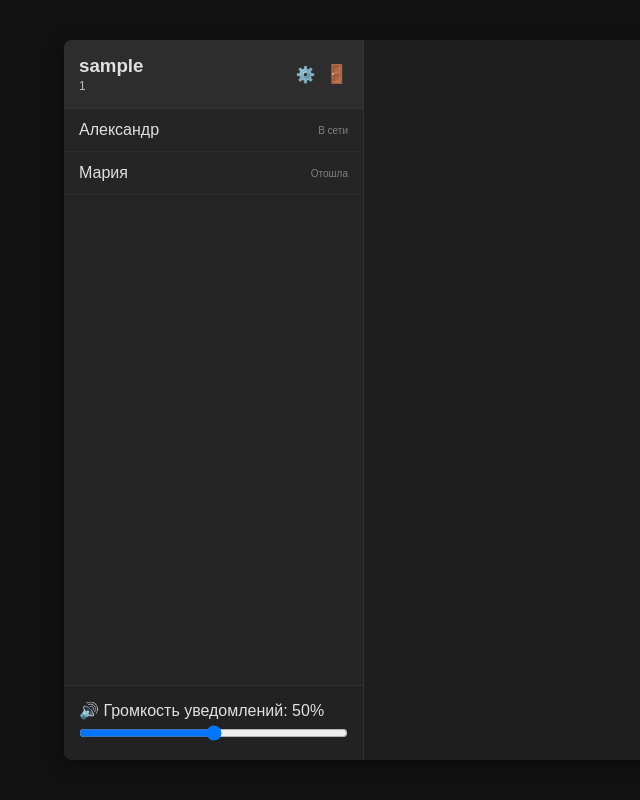
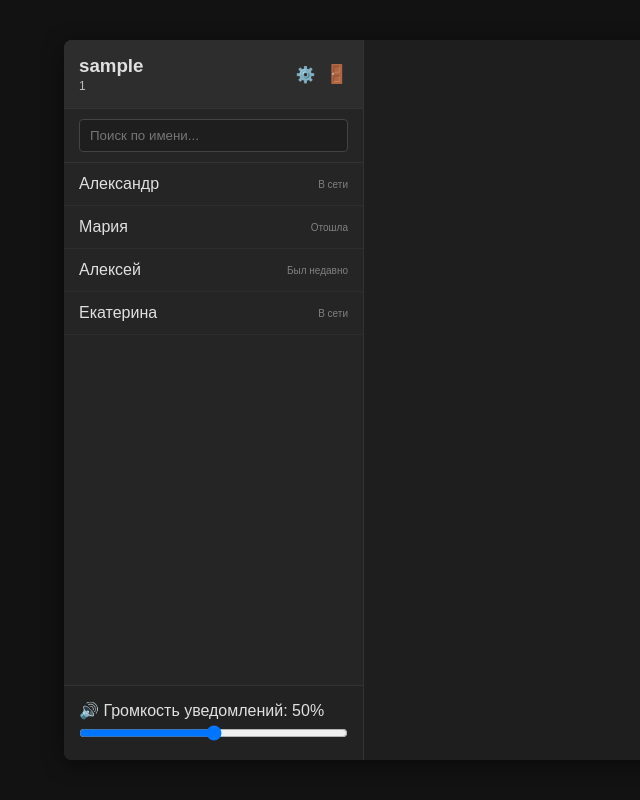
Before and after one commit to antonpro777/messenger, a Flask app: page / in a window 1280 px wide. Shown: the whole page, without its empty margins (0-640 px from the left). Run offline with Flask 3, Linux system fonts and the light colour scheme; the visitor is signed in with stand-in values (Sample User, id 1).

Commit message:
Update index.html

```diff
--- a/templates/index.html
+++ b/templates/index.html
@@ -41,6 +41,24 @@
             justify-content: space-between;
             align-items: center;
             border-bottom: 1px solid #333;
+        }
+        /* Стили для блока поиска */
+        .search-box {
+            padding: 10px 15px;
+            background: #252526;
+            border-bottom: 1px solid #333;
+        }
+        .search-box input {
+            width: 100%;
+            padding: 8px 10px;
+            background: #1e1e1e;
+            border: 1px solid #444;
+            color: white;
+            border-radius: 4px;
+            outline: none;
+        }
+        .search-box input:focus {
+            border-color: #0088cc;
         }
         .user-list {
             flex: 1;
@@ -166,6 +184,11 @@
                 </div>
             </div>
 
+            <!-- Поле поиска пользователей -->
+            <div class="search-box">
+                <input type="text" id="searchInput" placeholder="Поиск по имени..." oninput="filterUsers()">
+            </div>
+
             <div class="user-list" id="userList">
                 <!-- Заполняется через JS -->
             </div>
@@ -207,7 +230,7 @@
         </div>
     </div>
 
-    <!-- Встроенный JavaScript для управления интерфейсом -->
+    <!-- JavaScript с логикой поиска -->
     <script>
         let notificationVolume = 0.5;
 
@@ -225,7 +248,6 @@
             const newStatus = document.getElementById('newStatusInput').value;
             document.getElementById('myStatusText').innerText = newStatus;
             toggleProfileModal();
-            // Здесь будет отправка статуса в базу Supabase
         }
 
         function toggleBlockUser() {
@@ -251,22 +273,40 @@
 
             input.value = '';
             box.scrollTop = box.scrollHeight;
-            // Здесь будет отправка сообщения в Supabase
         }
 
-        // Пример загрузки списка пользователей для интерфейса
+        // Функция фильтрации списка пользователей по введенному тексту
+        function filterUsers() {
+            const query = document.getElementById('searchInput').value.toLowerCase();
+            const userItems = document.querySelectorAll('.user-item');
+
+            userItems.forEach(item => {
+                const username = item.getAttribute('data-username').toLowerCase();
+                if (username.includes(query)) {
+                    item.style.display = 'flex';
+                } else {
+                    item.style.display = 'none';
+                }
+            });
+        }
+
+        // Загрузка списка пользователей
         window.onload = function() {
             const userList = document.getElementById('userList');
-            // Тестовые заглушки пользователей до подключения бэкенда базы данных
             const dummyUsers = [
                 { id: 1, username: 'Александр', status: 'В сети' },
-                { id: 2, username: 'Мария', status: 'Отошла' }
+                { id: 2, username: 'Мария', status: 'Отошла' },
+                { id: 3, username: 'Алексей', status: 'Был недавно' },
+                { id: 4, username: 'Екатерина', status: 'В сети' }
             ];
 
             dummyUsers.forEach(user => {
                 const item = document.createElement('div');
                 item.className = 'user-item';
+                // Сохраняем имя в дата-атрибут для удобного поиска
+                item.setAttribute('data-username', user.username);
                 item.innerHTML = `<span>${user.username}</span><span style="font-size:10px; color:gray;">${user.status}</span>`;
+
                 item.onclick = function() {
                     document.querySelectorAll('.user-item').forEach(el => el.classList.remove('active'));
                     item.classList.add('active');
```
